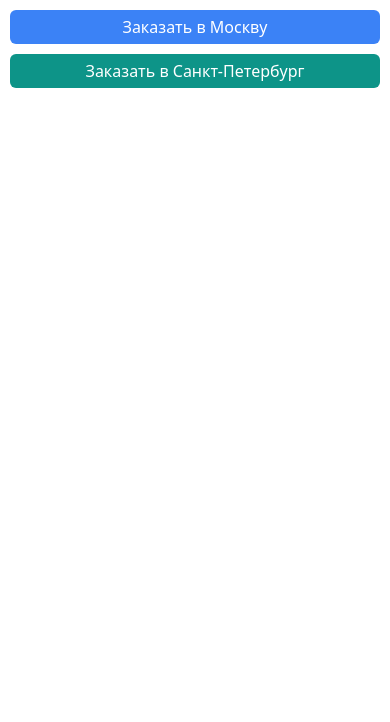
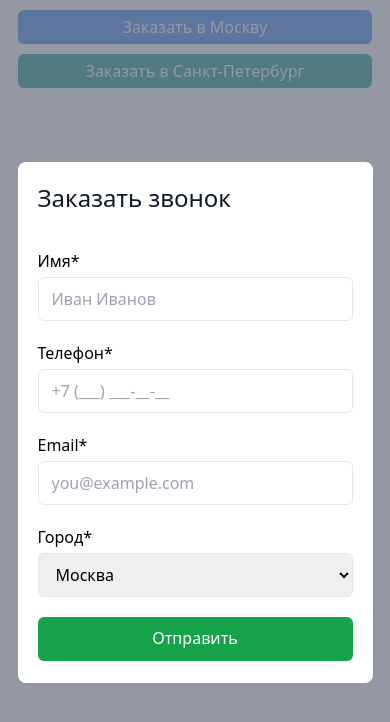
Before and after one commit to mansur4321/test_form-city, a Vue app in the folder form-city/: page / in a window 390 px wide. Shown: the top 722 px of the page. Built offline with nearby package versions, Linux system fonts and the light colour scheme.

Commit message:
popup-label
Сверстал popup и адаптивную вёрстку.

```diff
--- a/form-city/package.json
+++ b/form-city/package.json
@@ -9,6 +9,7 @@
     "preview": "vite preview"
   },
   "dependencies": {
+    "approvejs": "^3.1.2",
     "vue": "^3.2.37"
   },
   "devDependencies": {
--- a/form-city/src/App.vue
+++ b/form-city/src/App.vue
@@ -1,17 +1,22 @@
 <script lang="js">
 import headerC from './components/header-c.vue'
+import FormC from './components/form-c.vue';
 
 export default {
   name: 'App',
   components: {
     headerC,
-  }
+    FormC
+}
 }
 </script>
 
 <template>
-  <div class="h-100vh w-full">
-  <header-c></header-c>
+  <div class="h-100vh w-full smX:px-2">
+    <header-c></header-c>
+    <div class="absolute top-0 left-0 w-full h-[100vh] z-10 bg-[#6B7280b9] flex justify-center items-center smX:px-2">
+      <form-c></form-c>
+    </div>
   </div>
 </template>
 
--- /dev/null
+++ b/form-city/src/components/customize-input.vue
@@ -0,0 +1,59 @@
+<template>
+  <div class="smX:w-full smB:w-[190px] mdB:w-[162px]">
+    <p class="mb-1">
+        {{title}}*
+    </p>
+
+    <input
+        v-if="!showSelect" :type="type" :placeholder="placeholder"
+    class="w-full px-[13px] py-[9px] rounded-md border-solid border">
+
+    <select
+        v-if="showSelect"
+    class="w-full px-[13px] py-[9px] rounded-md border-solid border cursor-pointer smX:w-full smB:w-[409px] mdB:w-full">
+        <option
+            v-for="dataCity of dataCities"
+            :key="dataCity.id"
+            :value="dataCity.id"
+        >
+            {{dataCity.name}}
+        </option>
+
+    </select>
+  </div>
+</template>
+
+<script>
+
+
+export default {
+    props: {
+        title: String,
+        type: String,
+        placeholder: {
+            type: String,
+            default: null,
+        },
+        dataCities: {
+            type: Object,
+            default: null,
+        }
+    },
+
+    data() {
+        return {
+            showSelect: false
+        }
+    },
+
+    mounted() {
+        if (!this.placeholder) {
+            this.showSelect = true;
+        }
+    },
+}
+</script>
+
+<style>
+
+</style>
--- /dev/null
+++ b/form-city/src/components/form-c.vue
@@ -0,0 +1,89 @@
+<template>
+    <form action="#" class="bg-white rounded-lg smX:w-[355px] smX:px-5 smX:pt-[24px] smX:pb-[22px] smB:px-6 smB:w-auto smB:pb-[27px]">
+        <h2 class="smX:mb-[36px] smB:mb-[29px] mdB:mb-6">
+            <span class="text-[#111827] text-[24px] leading-6 font-medium">Заказать звонок</span>
+        </h2>
+
+        <div class="flex smX:flex-col mdB:flex-row">
+            <div class="flex smX:flex-col smB:justify-between smB:flex-row smB:mb-5">
+                <customize-input class="smX:mb-5 smX:mr-0 smB:mb-0 smB:mr-[29px] smB:last:mr-0 mdB:mr-[20px] mdB:last:mr-[20px]"
+                    v-for="input of inputsData"
+                    :key="input.title"
+                    :title="input.title"
+                    :placeholder="input.placeholder"
+                    :type="input.type"
+                ></customize-input>
+            </div>
+
+            <div class="flex smX:flex-col smX:items-start smB:flex-row smB:items-end mdB:ml-0.5 mdB:flex-col">
+
+                <customize-input class="smX:mb-5 smX:mr-0 smB:mb-0 smB:mr-[250px] mdB:mb-[18px] mdB:mr-0"
+                    :title="selectDataInput.title"
+                    :type="selectDataInput.type"
+                    :dataCities="selectDataInput.dataCities"
+                ></customize-input>
+
+                <submitBtn></submitBtn>
+            </div>
+        </div>
+</form>
+</template>
+
+<script>
+import customizeInput from './customize-input.vue';
+import submitBtn from './submit-btn.vue';
+
+export default {
+    components: {
+    customizeInput,
+    submitBtn
+},
+
+    data() {
+        return {
+            inputsData: [
+                {
+                    title: 'Имя',
+                    type: 'text',
+                    placeholder: 'Иван Иванов',
+                },
+
+                {
+                    title: 'Телефон',
+                    type: 'tel',
+                    placeholder: '+7 (___) ___-__-__',
+                },
+
+                {
+                    title: 'Email',
+                    type: 'email',
+                    placeholder: 'you@example.com',
+                },
+            ],
+
+            selectDataInput: {
+                title: 'Город',
+                type: 'select',
+                dataCities: [
+                    {
+                        id: 1,
+                        name: "Москва"
+                    },
+                    {
+                        id: 2,
+                        name: "Санкт-Петербург"
+                    },
+                    {
+                        id: 3,
+                        name: "Казань"
+                    }
+                ]
+            }
+        }
+    }
+
+}
+</script>
+
+<style>
+</style>
--- /dev/null
+++ b/form-city/src/components/submit-btn.vue
@@ -0,0 +1,15 @@
+<template>
+  <button class="smX:w-full smB:px-[53px] inline-block mdB:px-[42px] pt-[9px] pb-[11px] bg-[#16A34A] rounded-md shadow-sm">
+    <span class="text-white text-base font-medium leading-[50%]">Отправить</span>
+  </button>
+</template>
+
+<script>
+export default {
+
+}
+</script>
+
+<style>
+
+</style>
--- a/form-city/tailwind.config.cjs
+++ b/form-city/tailwind.config.cjs
@@ -7,7 +7,10 @@ module.exports = {
   theme: {
     extend: {
       screens: {
-        md: '600px'
+        smX: '320px',
+        md: '600px',
+        smB: '680px',
+        mdB: '880px',
       }
     }
   },
```
Also changed, not shown: 1 other file (tests, documents, lock files or other folders).
